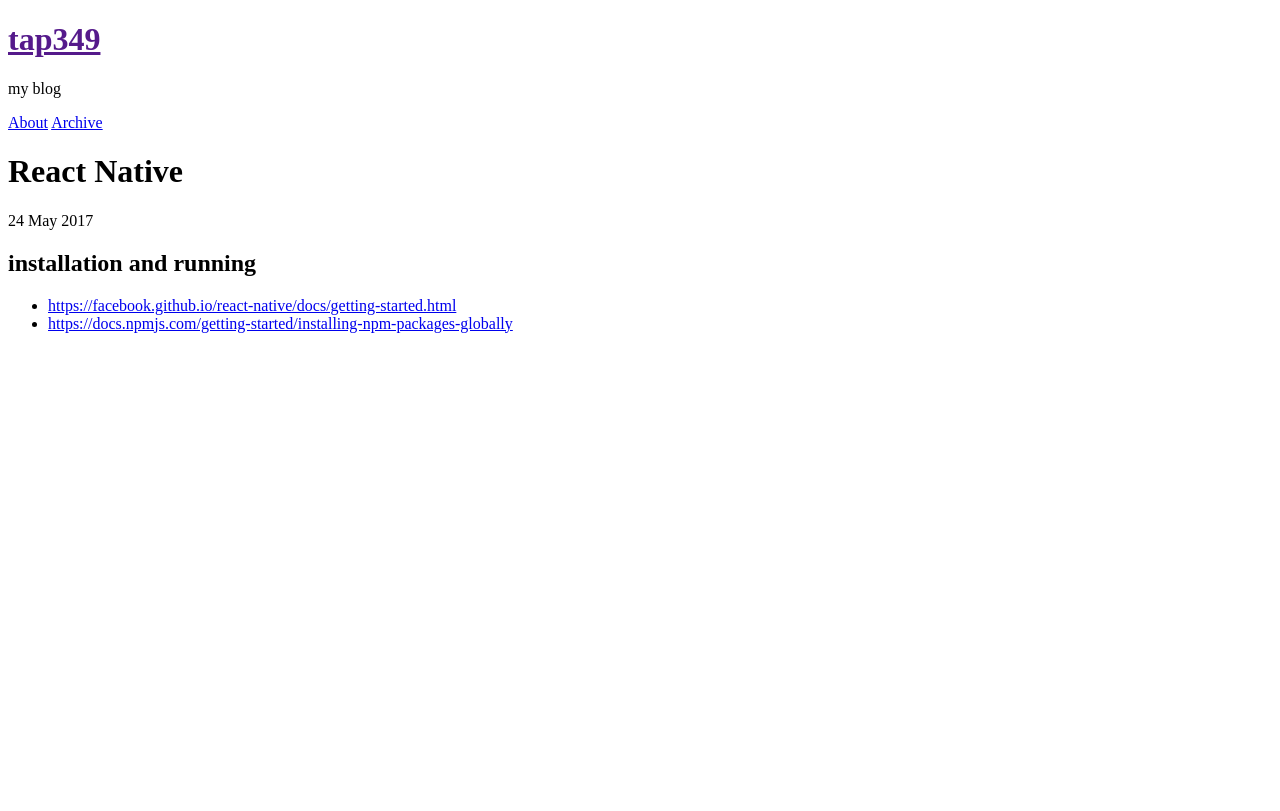
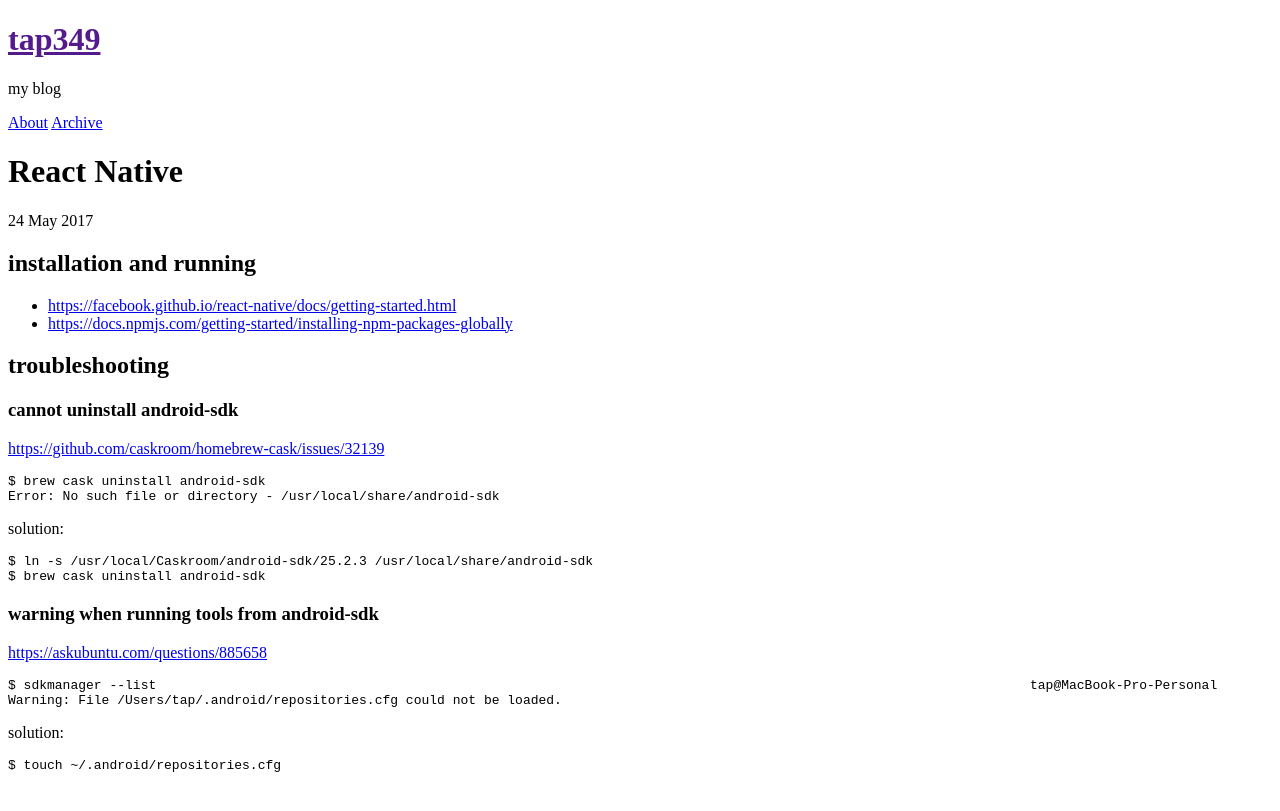
Before and after one commit to tap349/tap349.github.io, a Jekyll site: the page built from _posts/2017-05-24-react-native.md, in a window 1280 px wide. Shown: the top 811 px of the page. Built offline with Jekyll 4.4.1, drawn with Linux system fonts in a browser that asks for light colours.

Commit message:
update 2017-05-24_22:30:28

````diff
--- a/_posts/2017-05-24-react-native.md
+++ b/_posts/2017-05-24-react-native.md
@@ -12,3 +12,36 @@ categories: [react-native]
 
 - <https://facebook.github.io/react-native/docs/getting-started.html>
 - <https://docs.npmjs.com/getting-started/installing-npm-packages-globally>
+
+## troubleshooting
+
+### cannot uninstall android-sdk
+
+<https://github.com/caskroom/homebrew-cask/issues/32139>
+
+```sh
+$ brew cask uninstall android-sdk
+Error: No such file or directory - /usr/local/share/android-sdk
+```
+
+solution:
+
+```sh
+$ ln -s /usr/local/Caskroom/android-sdk/25.2.3 /usr/local/share/android-sdk
+$ brew cask uninstall android-sdk
+```
+
+### warning when running tools from android-sdk
+
+<https://askubuntu.com/questions/885658>
+
+```sh
+$ sdkmanager --list                                                                                                                tap@MacBook-Pro-Personal
+Warning: File /Users/tap/.android/repositories.cfg could not be loaded.
+```
+
+solution:
+
+```sh
+$ touch ~/.android/repositories.cfg
+```
````
Also changed, not shown: _posts/2016-10-03-macos-configuration.md (+0 -1 lines).
